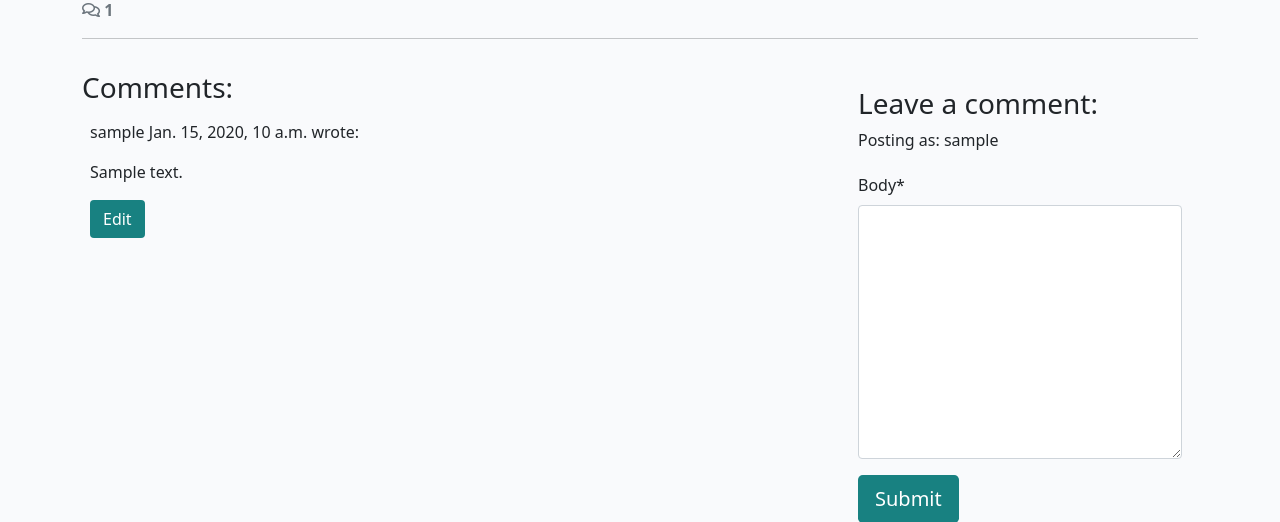
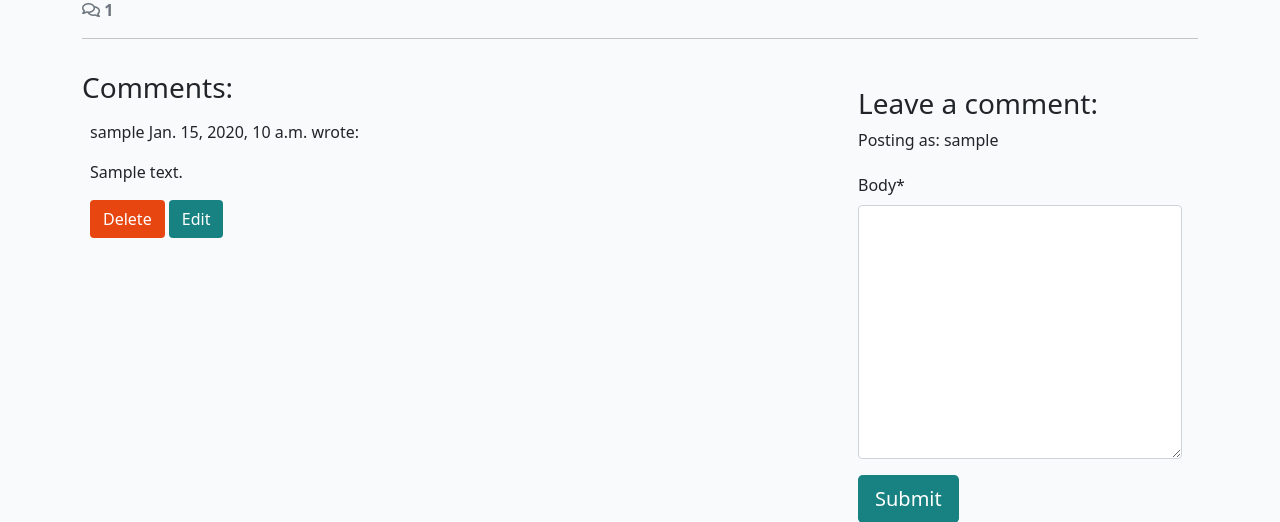
Before and after one commit to DesislavaNaydenova/django_blog, a Django app: a page that uses blog/templates/blog/post_detail.html in a window 1280 px wide. Shown: the part 494-1016 px from the top of the page. Run offline with Django 4.2, Linux system fonts and the light colour scheme; a user stored in the database is signed in; tables that the repository leaves empty hold one stand-in row (values such as "Sample post"); parts of the project's set-up code (start-up, migrations or seed data) failed here and were passed over; some libraries are stand-ins or nearby versions.

Commit message:
Add a delete function to the comments

```diff
--- a/blog/templates/blog/post_detail.html
+++ b/blog/templates/blog/post_detail.html
@@ -63,6 +63,7 @@
                     <p class="approval">This comment is waiting for approval</p>
                     {% endif %}
                     {% if user.is_authenticated and comment.author == user %}
+                    <button class="btn btn-delete" comment_id="{{ comment.id}}"> Delete</button>
                     <button class="btn btn-edit" comment_id="{{ comment.id }}">Edit</button>
                     {% endif %}
                 </div>
@@ -87,6 +88,22 @@
         </div>
     </div>
 </div>
+<!--Delete confirmation modal-->
+<div class="modal fade" id="deleteModal" tabindex="-1" aria-labelledby="deleteModalLabel" aria-hidden="true">
+    <div class="modal-dialog">
+        <div class="modal-content">
+            <div class="modal-header">
+                <h5 class="modal-tittle" id="deleteModalLabel">Delete comment?</h5>
+                <button type="button" class="btn-close" data-bs-dismiss="modal" aria-label="Close"></button>
+            </div>
+            <div class="modal-body">Are you sure you want to delete your comment?This action canNOT be undone.</div>
+            <div class="modal-footer">
+                <button type="button" class="btn btn-secondary" data-bs-dismiss="modal">Close</button>
+                <a href="#" id="deleteConfirm" class="btn btn-danger">Delete</a>
+            </div>
+        </div>
+    </div>
+</div>
 
 {% endblock content %}
 {% block extras %}
--- a/blog/urls.py
+++ b/blog/urls.py
@@ -3,8 +3,10 @@ from django.urls import path
 
 
 urlpatterns = [
-    path("", views.PostList.as_view(), name="home"),
-    path('<slug:slug>/', views.post_detail, name='post_detail'),
-    path('<slug:slug>/edit_comment/<int:comment_id>',
+     path("", views.PostList.as_view(), name="home"),
+     path('<slug:slug>/', views.post_detail, name='post_detail'),
+     path('<slug:slug>/edit_comment/<int:comment_id>',
          views.comment_edit, name='comment_edit'),
+     path('<slug:slug>/delete_comment/<int:comment_id>',
+         views.comment_delete, name='comment_delete'),
     ]
--- a/blog/views.py
+++ b/blog/views.py
@@ -59,3 +59,18 @@ def comment_edit(request, slug, comment_id):
         else:
             messages.add_message(request, message.ERROR, 'Error updating comment!')
     return HttpResponseRedirect(reverse('post_detail', args=[slug]))
+
+def comment_delete(request, slug, comment_id):
+    """
+    view to delete comment
+    """
+    queryset = Post.objects.filter(status=1)
+    post = get_object_or_404(queryset, slug=slug)
+    comment = get_object_or_404(Comment, pk=comment_id)
+
+    if comment.author == request.user:
+        comment.delete()
+        messages.add_message(request, messages.SUCCESS, 'Comment deleted!')
+    else:
+        messages.add_message(request, messages.ERROR, 'You can only delete your own comments!')
+    return HttpResponseRedirect(reverse('post_detail', args=[slug]))
--- a/codestar/settings.py
+++ b/codestar/settings.py
@@ -32,7 +32,7 @@ STATIC_ROOT = os.path.join(BASE_DIR, 'staticfiles')
 SECRET_KEY = os.environ.get("SECRET_KEY")
 
 # SECURITY WARNING: don't run with debug turned on in production!
-DEBUG = True
+DEBUG = False
 
 ALLOWED_HOSTS = ['8000-desislavanay-djangoblog-v16qkcqchdw.ws-eu115.gitpod.io','.herokuapp.com']
 
--- a/static/js/comments.js
+++ b/static/js/comments.js
@@ -2,6 +2,10 @@ const editButtons = document.getElementsByClassName("btn-edit");
 const commentText = document.getElementById("id_body");
 const commentForm = document.getElementById("commentForm");
 const submitButton = document.getElementById("submitButton");
+
+const deleteModal = new bootstrap.Modal(document.getElementById("deleteModal"));
+const deleteButtons = document.getElementsByClassName("btn-delete");
+const deleteConfirm = document.getElementById("deleteConfirm");
 
 /**
 * Initializes edit functionality for the provided edit buttons.
@@ -22,3 +26,20 @@ for (let button of editButtons) {
     commentForm.setAttribute("action", `edit_comment/${commentId}`);
   });
 }
+
+/**
+* Initializes deletion functionality for the provided delete buttons.
+*
+* For each button in the `deleteButtons` collection:
+* - Retrieves the associated comment's ID upon click.
+* - Updates the `deleteConfirm` link's href to point to the
+* deletion endpoint for the specific comment.
+* - Displays a confirmation modal (`deleteModal`) to prompt
+* the user for confirmation before deletion.
+*/
+for (let button of deleteButtons) { button.addEventListener("click", (e) =>{
+let commentId = e.target.getAttribute("comment_id");
+  deleteConfirm.href = `delete_comment/${commentId}`;
+  deleteModal.show();
+});
+}
```
